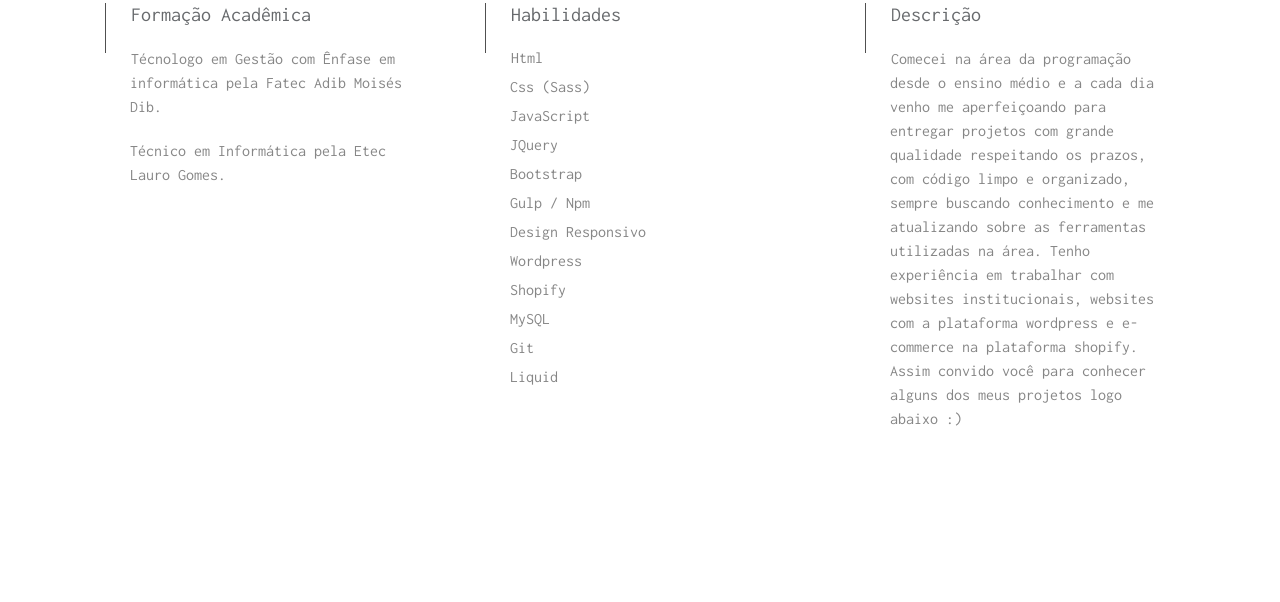
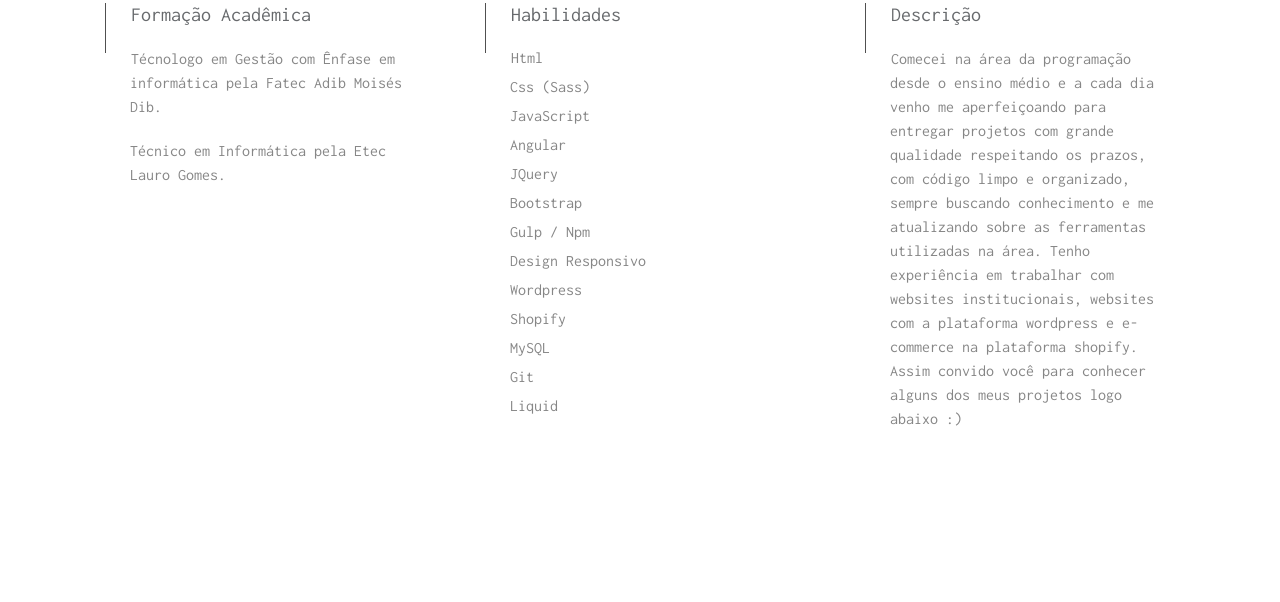
Before and after one commit to will-cesar/portfolio, a website: page index.html in a window 1280 px wide. Shown: the part 1000-1602 px from the top of the page. Drawn offline with nearby package versions, Linux system fonts and the light colour scheme.

Commit message:
Update index.html

```diff
--- a/index.html
+++ b/index.html
@@ -103,6 +103,7 @@
 					<li>Html</li>
 					<li>Css (Sass)</li>
 					<li>JavaScript</li>
+					<li>Angular</li>
 					<li>JQuery</li>
 					<li>Bootstrap</li>
 					<li>Gulp / Npm</li>
```
